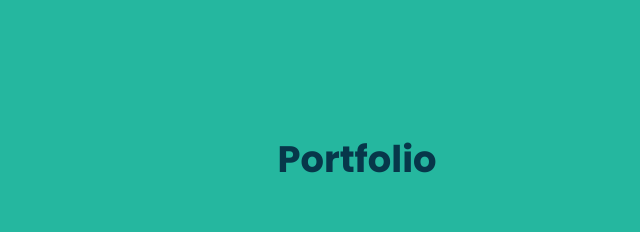
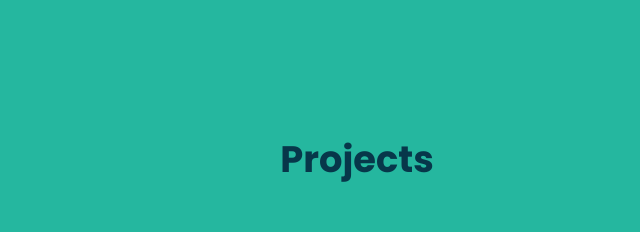
Before and after one commit to Jaivardhan0707/Portfolio, a plain HTML site: page index.html in a window 1280 px wide. Shown: the part 1500-1732 px from the top of the page, 283-923 px from the left. Drawn offline with nearby package versions, Linux system fonts and the light colour scheme; a web font is replaced by a local one.

Commit message:
Update index.html

```diff
--- a/index.html
+++ b/index.html
@@ -107,7 +107,7 @@
   <section id="my-works">
     <div class="portfolio">
       <div class="proj-heading">
-        <h1>Portfolio</h1>
+        <h1>Projects</h1>
       </div>
       <div class="portfolio-content container">
         <div class="proj-1">
```
